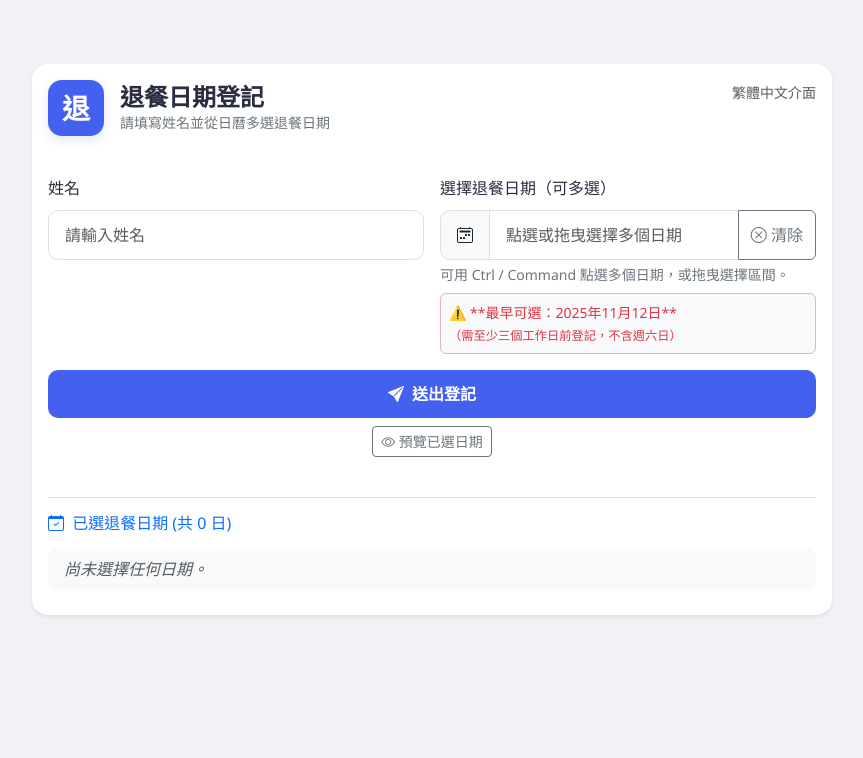
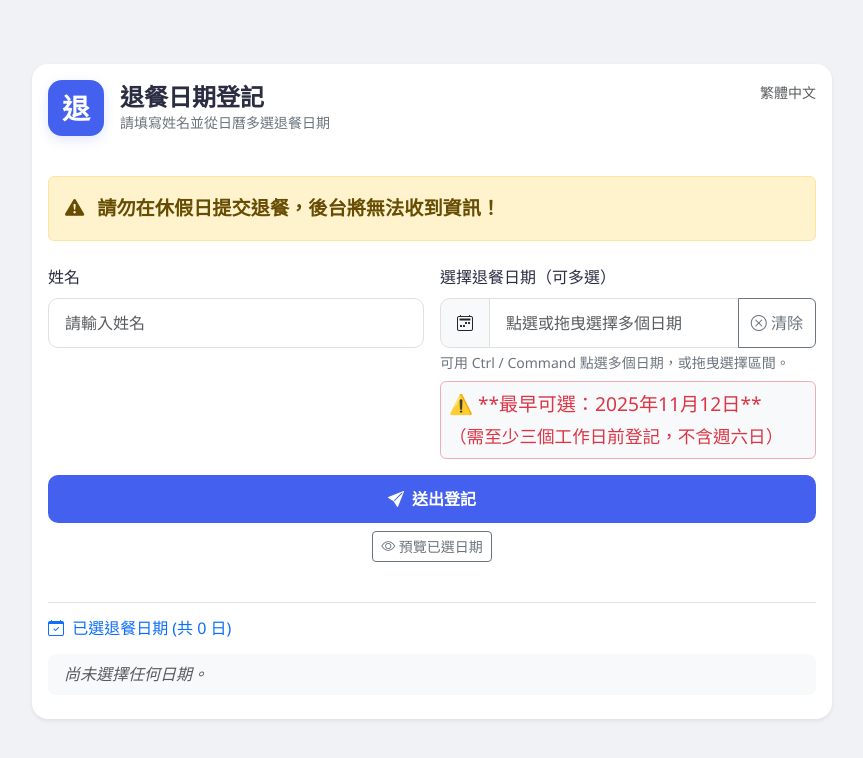
Before and after one commit to Chung9312/lunch_cancel, a plain HTML site: page index.html in a window 1280 px wide. Shown: the whole page, without its empty margins (208-1071 px from the left). Drawn offline with nearby package versions, Linux system fonts and the light colour scheme.

Commit message:
Add files via upload

```diff
--- a/index.html
+++ b/index.html
@@ -138,8 +138,14 @@
         </div>
       </div>
       <div class="text-end">
-        <small class="text-muted">繁體中文介面</small>
+        <small class="text-muted">繁體中文</small>
       </div>
+    </div>
+
+
+    <div class="alert alert-warning mb-4" style="font-size: 1.2rem; font-weight: bold;">
+      <i class="bi bi-exclamation-triangle-fill me-2"></i>
+      請勿在休假日提交退餐，後台將無法收到資訊！
     </div>
 
     <form id="mealForm">
@@ -237,7 +243,7 @@
     // 6. 優化最早可選日期提示的顯示
     const minNoticeEl = document.getElementById('minNotice');
     // 使用 strong 標籤來強調日期並分行顯示說明
-    minNoticeEl.innerHTML = `⚠️ **最早可選：${formatChineseDate(minDate)}**<br><small class="d-block mt-1">（需至少三個工作日前登記，不含週六日）</small>`;
+    minNoticeEl.innerHTML = `<div style="font-size: 1.2rem;">⚠️ **最早可選：${formatChineseDate(minDate)}**<br><small class="d-block mt-1" style="font-size: 1.1rem;">（需至少三個工作日前登記，不含週六日）</small>`;
 
     // 小幫手：只比較日期（忽略時間）
     function dateOnly(d) { return new Date(d.getFullYear(), d.getMonth(), d.getDate()); }
```
